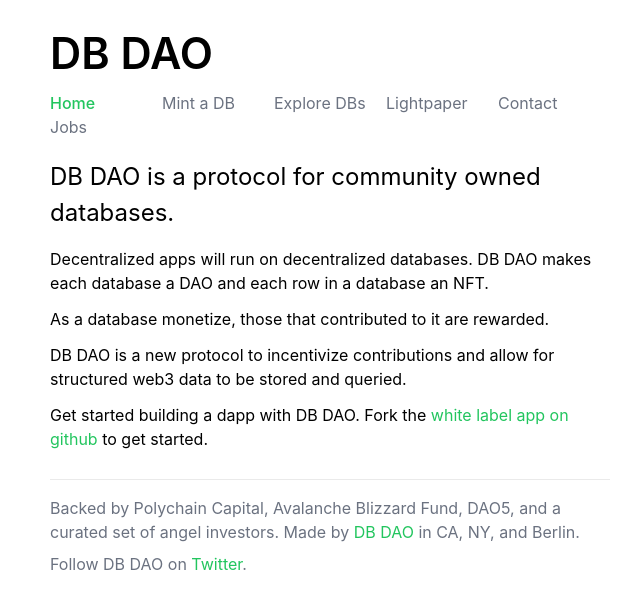
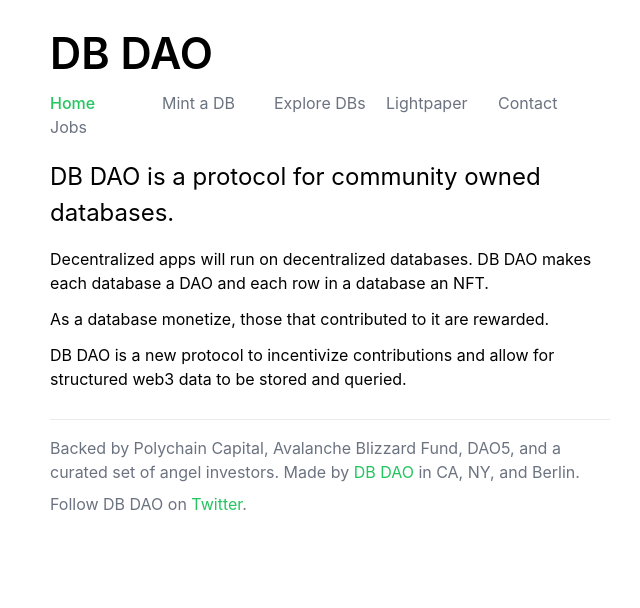
Before and after one commit to CourageResearch/db-dao-frontend, a Next.js app: page / in a window 1280 px wide. Shown: the top 608 px of the page, without its empty margins (310-950 px from the left). Built offline with nearby package versions, Linux system fonts and the light colour scheme; what @rainbow-me/rainbowkit, wagmi would draw is missing.

Commit message:
tightening things up a little bit

```diff
--- a/pages/index.tsx
+++ b/pages/index.tsx
@@ -22,12 +22,12 @@
                 DB DAO is a new protocol to incentivize contributions and allow for structured web3 data to be stored and queried.
             </div>
 
-            <div className="my-3">
+            {/* <div className="my-3">
                 Get started building a dapp with DB DAO.  Fork the  {" "}
                 <a href='https://github.com/CurateDAO/db-dao-frontend' target="_blank" rel="noopener noreferrer" className={styles.greenlink}>
                     white label app on github
                 </a> to get started.
-            </div>
+            </div> */}
         </>
     );
 };
```
